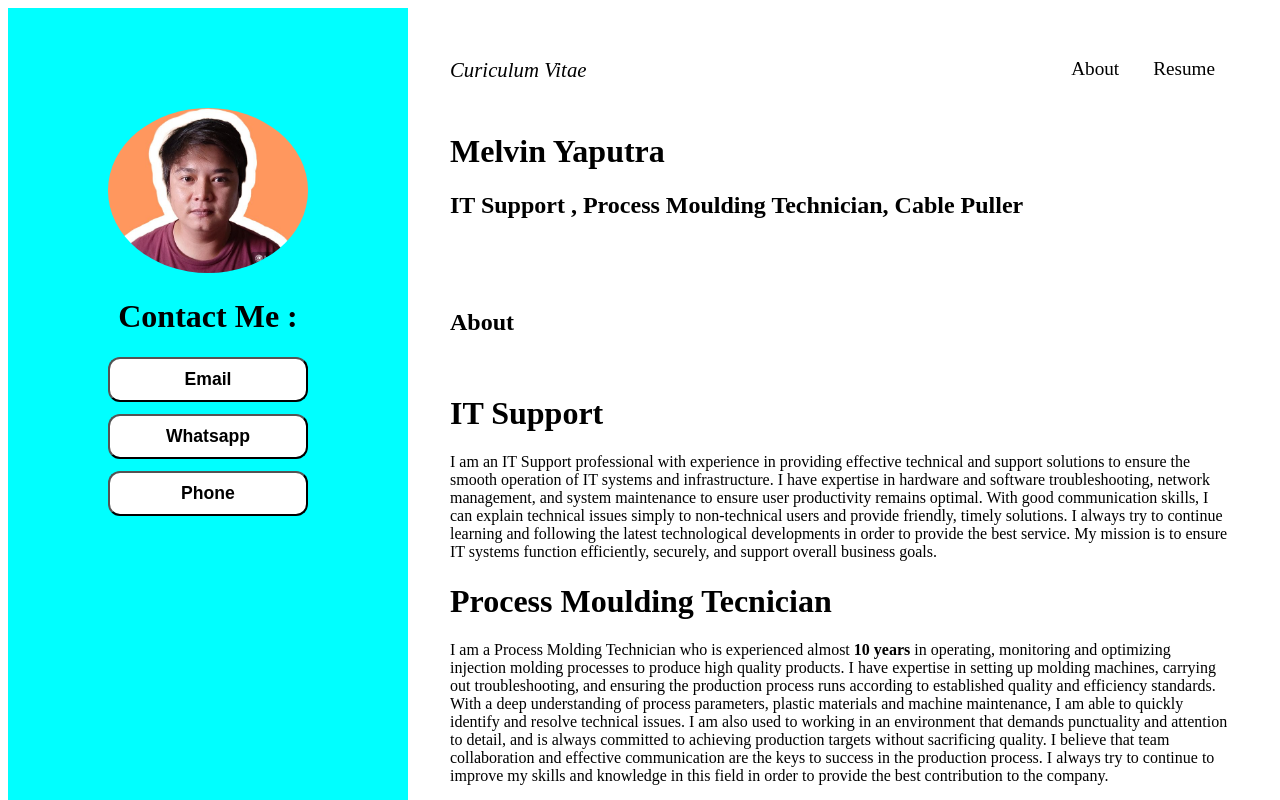
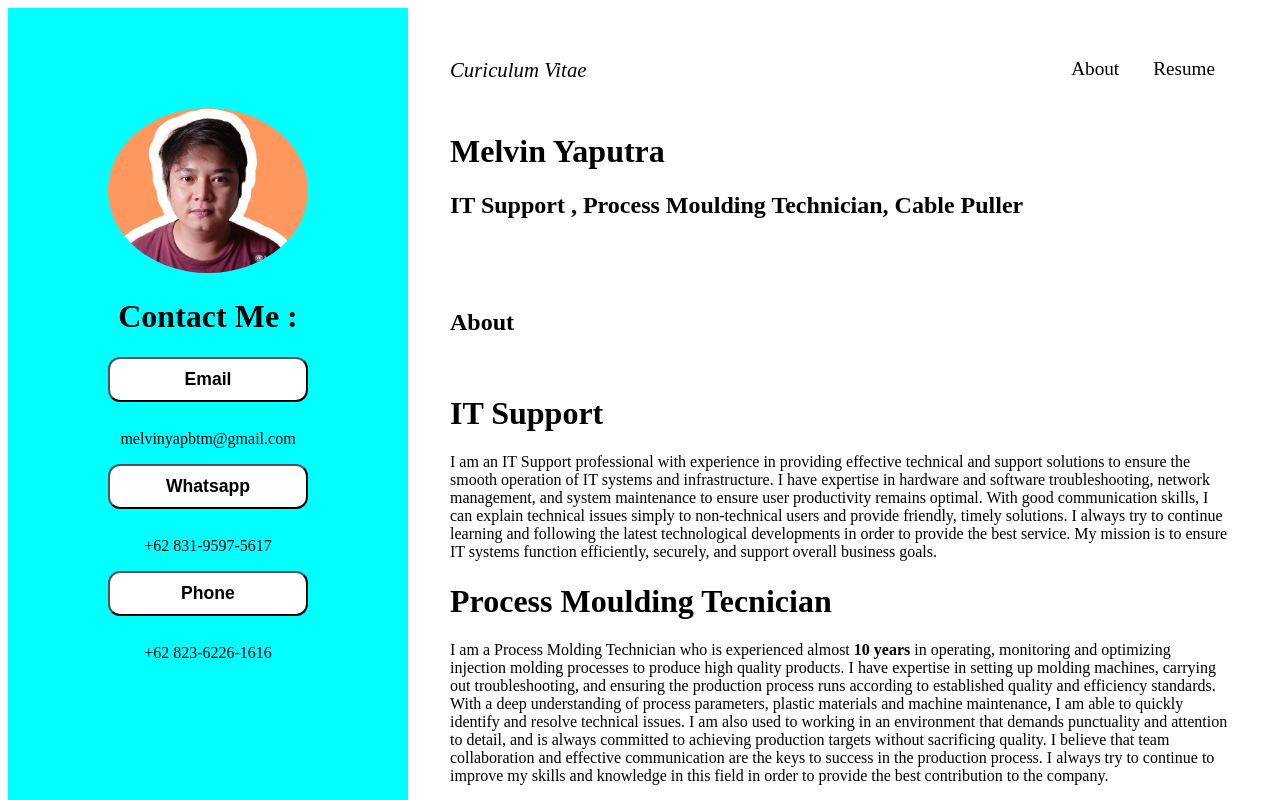
Before and after one commit to Melvinyapbtm/Curiculum-Vitae, a plain HTML site: page index.html in a window 1280 px wide. Shown: the top 800 px of the page. Drawn offline with Linux system fonts and the light colour scheme.

Commit message:
Update index.html

```diff
--- a/index.html
+++ b/index.html
@@ -14,11 +14,11 @@
 			<img src="IMG_20250124_094118 (1).jpg" class="foto">
 			<h1>Contact Me :</h1>
 			<button class="button">Email</button>
-
-			<a onclick="window.open('https://wa.link/tvl6we');">
+			<p>melvinyapbtm@gmail.com</p>
 			<button class="button">Whatsapp</button>
-			</a>
+			<p>+62 831-9597-5617</p>			</a>
 			<button class="button">Phone</button>
+			<p>+62 823-6226-1616</p>
 
 		</div>
 
```
